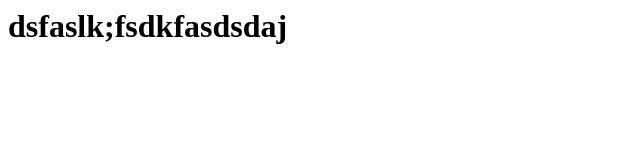
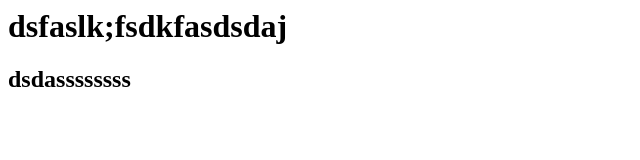
Before and after one commit to Aditya210904/devexp1, a plain HTML site: page index.html in a window 1280 px wide. Shown: the whole page, without its empty margins (0-640 px from the left). Drawn offline with Linux system fonts and the light colour scheme.

Commit message:
Updated index.html with success message

```diff
--- a/index.html
+++ b/index.html
@@ -1 +1,2 @@
 <h1>dsfaslk;fsdkfasdsdaj</h1>
+<h2>dsdassssssss</h2>
```
Also changed, not shown: ex1.txt.
